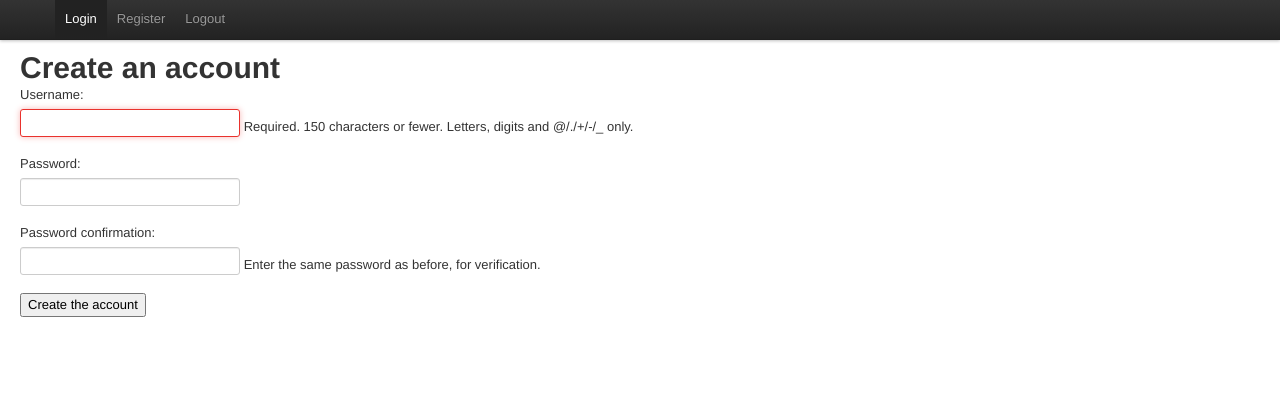
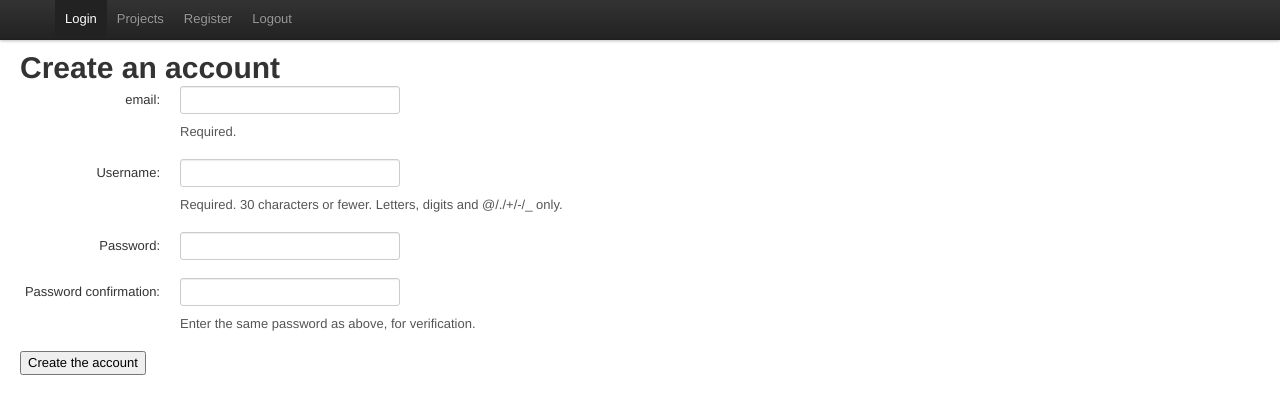
Before and after one commit to andreebrazeau/Dogether, a Django app: page /users/registration in a window 1280 px wide. Shown: the top 414 px of the page. Run offline with Django 3.2, Linux system fonts and the light colour scheme.

Commit message:
register form buit

```diff
--- a/templates/base.html
+++ b/templates/base.html
@@ -16,6 +16,7 @@
 			  		<li class="active">
 			    		<a href="/accounts/login">Login</a>
 			  		</li>
+			  		<li><a href="/project">Projects</a></li>
 			  		<li><a href="/users/registration">Register</a></li>
 			  		<li><a href="users/logout">Logout</a></li>
 				</ul>
--- a/templates/registration/register.html
+++ b/templates/registration/register.html
@@ -3,11 +3,49 @@
 <h1>Create an account</h1>
 
 {% block content %}
-  <h1>Create an account</h1>
+  	<h1>Create an account</h1>
 
-  <form action="" method="post">
-      {% csrf_token %}
-      {{ form.as_p }}
-      <input type="submit" value="Create the account">
-  </form>
+  		<form action="" method="post" class="form-horizontal">
+  			<fieldset>
+	  			{% csrf_token %}
+	  			{% if errors %}
+	  			<div class="control-group error">
+	  				<div class="controls">
+	  					{% for e in errors %}
+	  					<p><span class="help-inline">{{ e }}</span></p>
+	  					{% endfor %}
+	  				</div>
+	  			</div>
+	  			{% endif %}
+	  			<div class="control-group">
+		  			<label class="control-label" for = 'email'>email:</label>
+		      		<div class="controls">
+		  				<input id='email' type='text' name='email' />
+		  				<p class="help-block">Required.</p>
+		  			</div>
+		  		</div>
+		  		<div class="control-group">
+		      		<label class="control-label" for="id_username">Username:</label>
+		      		<div class="controls">
+		      			<input id="id_username" type="text" name="username" maxlength="30" />
+		      			<p class="help-block">Required. 30 characters or fewer. Letters, digits and @/./+/-/_ only.</p>
+		      		</div>
+		  		</div>
+		  		<div class="control-group">
+		      		<label class="control-label" for="id_password1">Password:</label>
+		      		<div class="controls">
+			      		<input type="password" name="password1" id="id_password1" />
+			      	</div>
+		      	</div>
+		  		<div class="control-group">
+					<label class="control-label" for="id_password2">Password confirmation:</label>
+						<div class="controls">
+							<input type="password" name="password2" id="id_password2" />
+							<p class="help-block">Enter the same password as above, for verification.</p>
+						</div>
+				</div>
+
+		      		<input type="submit" value="Create the account">
+		    </fieldset>
+  		</form>
 {% endblock %}
--- a/together_app/admin.py
+++ b/together_app/admin.py
@@ -1,6 +1,8 @@
 from django.contrib import admin
 from together_app.models_projects import Project
 from together_app.models_jobs import Job
+from together_app.models_users import UserProfile
 
 admin.site.register(Project)
 admin.site.register(Job)
+admin.site.register(UserProfile)
--- a/together_app/models_jobs.py
+++ b/together_app/models_jobs.py
@@ -2,13 +2,14 @@ from django.db import models
 from django.db.models import Max
 from django.core import serializers
 from models_projects import Project
+from django.contrib.auth.models import User
 import json
 
 class Job(models.Model):
 	title = models.CharField(max_length=200)
 	created_at = models.DateTimeField(auto_now_add=True)
 	note = models.TextField(blank=True)
-	assign_to = models.CharField(max_length=200, blank=True)  #models.ForeignKey(User, null = True) for later
+	user = models.ForeignKey(User, null=True) #models.ForeignKey(User, null = True) for later
 	due_date = models.DateField(null=True,blank=True)
 	parent = models.ForeignKey('self', null=True)
 	project_id = models.ForeignKey(Project)
--- /dev/null
+++ b/together_app/models_users.py
@@ -0,0 +1,6 @@
+from django.db import models
+from django.contrib.auth.models import User
+
+class UserProfile(models.Model):
+    email = models.EmailField(max_length=75)
+    user = models.ForeignKey(User, unique=True)
--- a/together_app/static/css/docs.css
+++ b/together_app/static/css/docs.css
@@ -12,15 +12,15 @@ body {
 	width: 98%;
 }
 
-.form-horizontal .control-label {
+#project-form.form-horizontal .control-label, #job-form.form-horizontal .control-label {
 	width: 80px;
 }
 
-.form-horizontal .controls {
+#project-form.form-horizontal .controls,#job-form.form-horizontal .controls {
 	margin-left: 100px
 }
 
-.form-horizontal .form-actions {
+#project-form.form-horizontal .form-actions, #job-form.form-horizontal .form-actions {
 	padding-left: 100px
 }
 
--- a/together_app/views_projects.py
+++ b/together_app/views_projects.py
@@ -15,7 +15,7 @@ def home(request):
 @csrf_protect
 def index(request):
 	user = request.user
-	projects = Project.objects.filter(deleted=False, )
+	projects = Project.objects.filter(deleted=False, user = user)
 	data = serializers.serialize('json', projects)
 	return HttpResponse(data, 'application/json')
 
--- a/together_app/views_registration.py
+++ b/together_app/views_registration.py
@@ -4,18 +4,35 @@ from django.http import HttpResponseRedirect
 from django.shortcuts import render_to_response
 from django.views.decorators.csrf import csrf_exempt
 from django.contrib import auth
+from django.contrib.auth.models import User
+
 
 @csrf_exempt
 def register(request):
+    errors = []
     if request.method == 'POST':
-        form = UserCreationForm(request.POST)
-        if form.is_valid():
-            new_user = form.save()
+        if request.POST['email']=='':
+            errors.append('You need to provide an email.')
+        if request.POST['username']=='':
+            errors.append('You need to provide an username.')
+        if request.POST['password1'] == '':
+            errors.append('You need to provide a password.')
+        if request.POST['password1'] != request.POST['password2']:
+            errors.append('The passwords need to be the same.')
+
+        if errors != []:
+            print 1
+            return render_to_response("registration/register.html",{'errors':errors})
+        else:
+            user = User()
+            user.username = request.POST['username']
+            user.email = request.POST['email']
+            user.set_password(request.POST['password1'])
+            user.save()
+
             return HttpResponseRedirect("/project")
-    else:
-        form = UserCreationForm()
-    return render_to_response("registration/register.html",
-                                {'form': form,})
+        print 3
+    return render_to_response("registration/register.html")
 
 # @csrf_exempt
 def login(request):
```
Also changed, not shown: templates/home.html (added, +9 -0 lines), together_app/migrations/0007_auto__del_field_job_assign_to__add_field_job_user.py (added), together_app/migrations/0008_auto__add_userprofile.py (added).
